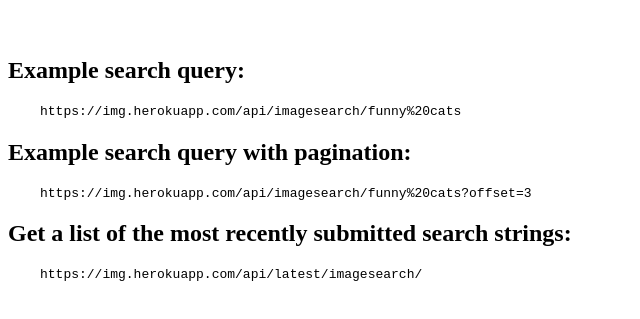
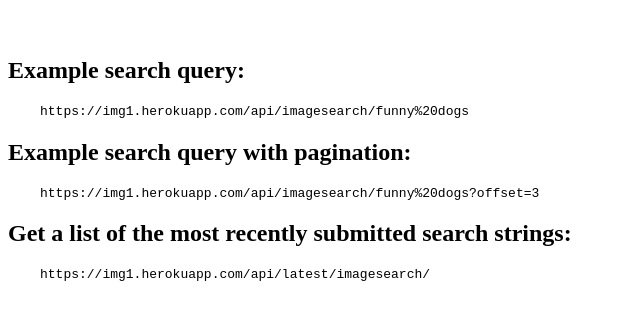
Before and after one commit to g1st/img-search, a website: page index.html in a window 1280 px wide. Shown: the part 61-380 px from the top of the page, without its empty margins (0-640 px from the left). Drawn offline with Linux system fonts and the light colour scheme.

Commit message:
confused readme with index.html, lol

```diff
--- a/index.html
+++ b/index.html
@@ -14,13 +14,13 @@
     <h1>Image Search Abstraction Layer</h1><br>
 
     <h2>Example search query:</h2>
-    <pre>https://img.herokuapp.com/api/imagesearch/funny%20cats</pre>
+    <pre>https://img1.herokuapp.com/api/imagesearch/funny%20dogs</pre>
 
     <h2>Example search query with pagination:</h2>
-    <pre>https://img.herokuapp.com/api/imagesearch/funny%20cats?offset=3</pre>
+    <pre>https://img1.herokuapp.com/api/imagesearch/funny%20dogs?offset=3</pre>
 
     <h2>Get a list of the most recently submitted search strings:</h2>
-    <pre>https://img.herokuapp.com/api/latest/imagesearch/</pre>
+    <pre>https://img1.herokuapp.com/api/latest/imagesearch/</pre>
 
   </body>
 </html>
```
